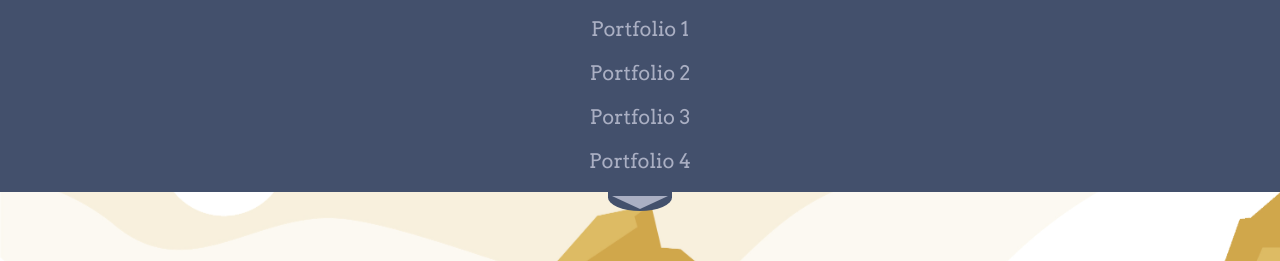
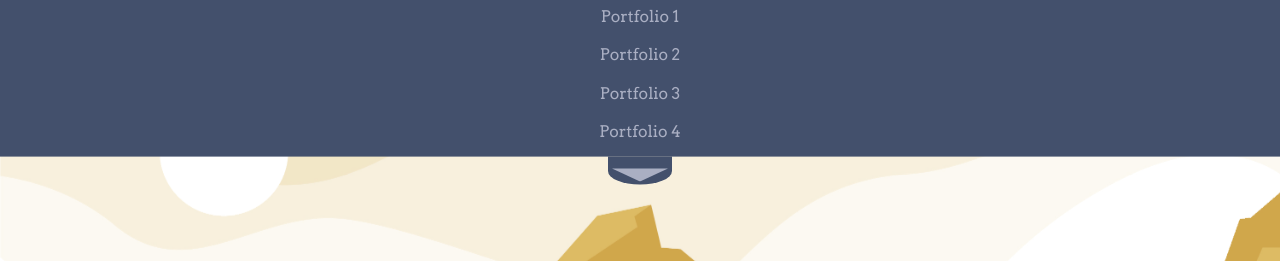
Before and after one commit to Jane-Coding/Sunrise-Through-the-Trees, a plain HTML site: page index.html in a window 1280 px wide. Both pictures are taken after a click on the element 640 px from the left and 63 px from the top of the page. Shown: the part 43-304 px from the top of the page. Drawn offline with Linux system fonts and the light colour scheme.

Commit message:
update navbar and add animation

```diff
--- a/index.html
+++ b/index.html
@@ -15,8 +15,11 @@
     />
   </head>
   <body>
-    <nav>
+    <header>
+      <div class="logo_container">
         <span class="logo">Jane's coding</span>
+      </div>
+      <nav class="drop-menu">
         <span class="menu" id="menu">
           <a href="" class="nav-link">Portfolio 1</a>
           <a href="" class="nav-link">Portfolio 2</a>
@@ -31,6 +34,7 @@
           </span>
         </div>
       </nav>
+    </header>
 
     <div class="wrapper">
       <div class="img"></div>
--- a/script.js
+++ b/script.js
@@ -1,6 +1,7 @@
 const dropButton = document.querySelector(".drop_button");
 const menu = document.querySelector("#menu");
+const dropMenu = document.querySelector(".drop-menu");
 
 dropButton.addEventListener("click", function () {
-  menu.classList.toggle("menu_down");
+  dropMenu.classList.toggle("down");
 });
--- a/styles.css
+++ b/styles.css
@@ -20,9 +20,19 @@
 
     --f-main: 'Mulish', sans-serif;
     --f-headers: 'Arvo', serif;
+
+    --nav-link-height: 2rem;
 }
 
-nav {
+header {
+    position:fixed;
+    top: 0;
+    height: 3rem;
+    width: 100vw;
+    z-index: 5;
+}
+
+.logo_container {
     position: fixed;
     top:0;
     width: 100%;
@@ -30,8 +40,10 @@ nav {
     display: flex;
     flex-direction: column;
     align-items: center;
-    z-index: 3;
+    z-index: 4;
     font-size: var(--fs-500);
+    height: 3rem;
+
 }
 
 .logo {
@@ -43,9 +55,21 @@ nav {
     font-family: var(--f-headers);
 }
 
-.menu,
-.menu_down {
+.drop-menu {
     width: 100%;
+    margin: 0 auto;
+    position: absolute;
+    top: -6.7rem;
+    transition: transform 1s ease-out ;
+    z-index: 2;
+}
+
+.down {
+    transform: translateY(9.6rem);
+    transition: transform 1s ease-out, top 1s ;
+}
+
+.menu {
     display: flex;
     flex-direction: column;
     align-items: center;
@@ -53,34 +77,24 @@ nav {
     background-color: var(--dark-grey);
 }
 
-.menu {
-    display: none;
-}
-
-.menu_down {
-    display:contents;
-}
-
 .nav-link {
-    padding: .6rem;
+    padding: .2rem;
     text-decoration: none;
     color: var(--grey-text);
-    font-family: var(--f-headers)
+    font-family: var(--f-headers);
+    height: var(--nav-link-height);
 }
 
 .bottom-nav {
     height: .5rem;
-    margin: 0 auto;
 }
 
 .drop_button {
-    position: relative;
-    display:block;
+    display: block;
     margin: 0 auto;
     height: 1.7rem;
     width: 4rem;
     border-radius: 0% 0% 200% 200%;
-    /* background-color: var(--blue); */
     background-color: var(--dark-grey);
 }
 
```
Lines whose indentation alone changed are shown as unchanged.
